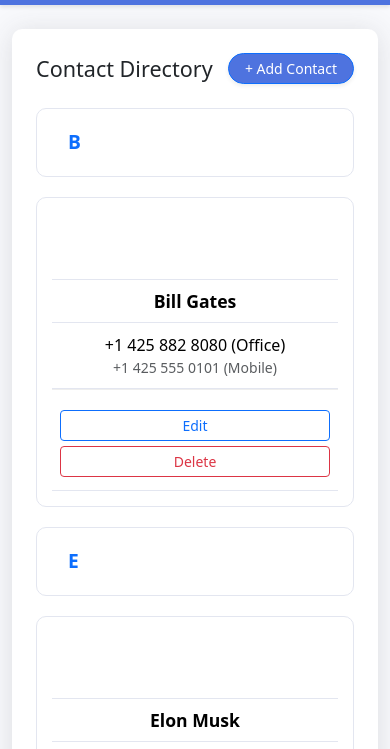
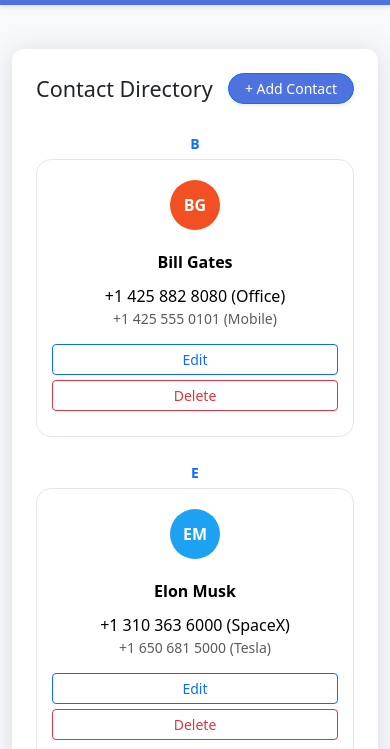
Before and after one commit to OverdrafT/PhoneBook, a plain HTML site: page index.html in a window 390 px wide. Shown: the part 51-800 px from the top of the page. Drawn offline with nearby package versions, Linux system fonts and the light colour scheme.

Commit message:
Refactor CSS styles for layout and responsiveness
Updated styles for main, footer, navbar, card, and avatar-circle. Adjusted media queries for better responsiveness.

```diff
--- a/css/style.css
+++ b/css/style.css
@@ -1,74 +1,56 @@
 body { background-color: #f8f9fc; }
-main { flex: 1 0 auto; }
-footer { background-color: white; border-top: 1px solid #e3e6f0; }
+main { flex: 1 0 auto; padding-top: 20px; }
+footer { background-color: white; border-top: 1px solid #e3e6f0; padding: 20px 0; }
 
-.navbar {
-    background-color: #4e73df !important;
-    box-shadow: 0 2px 4px rgba(0,0,0,0.1);
+.navbar { background-color: #4e73df !important; box-shadow: 0 2px 4px rgba(0,0,0,0.1); }
+.card { border: none; border-radius: 12px; box-shadow: 0 0.15rem 1.75rem 0 rgba(58, 59, 69, 0.15); }
+
+.avatar-circle {
+    width: 45px; height: 45px; color: white !important; border-radius: 50%;
+    display: flex; align-items: center; justify-content: center;
+    font-weight: bold; font-size: 1rem; text-transform: uppercase;
 }
 
-.card {
-    border: none;
-    border-radius: 10px;
-    box-shadow: 0 0.15rem 1.75rem 0 rgba(58, 59, 69, 0.15);
-}
-
-.avatar-circle {
-    width: 40px; height: 40px;
-    color: white; border-radius: 50%;
-    display: flex; align-items: center; justify-content: center;
-    font-weight: bold; text-transform: uppercase;
-}
-
+.bg-musk   { background-color: #1da1f2 !important; }
+.bg-gates  { background-color: #f25022 !important; }
+.bg-bezos  { background-color: #ff9900 !important; }
+.bg-reeves { background-color: #6c757d !important; }
+.bg-zuck   { background-color: #1877f2 !important; }
 
 @media (min-width: 577px) {
     .contact-table { table-layout: fixed; width: 100%; }
-    .contact-table th:nth-child(1) { width: 60px; }
-    .contact-table th:nth-child(2) { width: 25%; }
-    .contact-table th:nth-child(4) { width: 130px; }
+    .contact-table th:nth-child(1), .contact-table td:nth-child(1) { width: 70px; }
+    .contact-table th:nth-child(2), .contact-table td:nth-child(2) { width: 25%; }
 }
 
 @media (max-width: 576px) {
-    .contact-table,
-    .contact-table thead,
-    .contact-table tbody,
-    .contact-table th,
-    .contact-table td,
-    .contact-table tr {
+    .contact-table, .contact-table tbody, .contact-table tr, .contact-table td {
         display: block !important;
         width: 100% !important;
     }
 
     .contact-table thead { display: none !important; }
 
-    .contact-table tr {
+    .contact-table tr:not(.table-secondary) {
         margin-bottom: 20px;
-        border: 1px solid #e3e6f0;
-        border-radius: 10px;
-        background: white;
+        border: 1px solid #e3e6f0 !important;
+        border-radius: 15px;
+        background: white !important;
         padding: 15px;
     }
 
+    .contact-table td { border: none !important; padding: 5px 0 !important; text-align: center !important; }
+
     .contact-table td:nth-child(1) {
-        text-align: center !important;
-    }
-    .contact-table .avatar-circle { margin: 0 auto 10px; }
-
-    .contact-table td:nth-child(2) {
-        text-align: center !important;
-        font-weight: bold;
-        font-size: 1.1rem;
+        display: flex !important;
+        justify-content: center !important;
+        background: transparent !important;
     }
 
-    .contact-table td:nth-child(3) {
-        text-align: center !important;
-        padding: 10px 0 !important;
-    }
-
-    .contact-table td:nth-child(4) {
-        text-align: center !important;
-        border-top: 1px solid #eee;
-        padding-top: 15px !important;
+    .avatar-circle {
+        margin-bottom: 10px;
+        width: 50px !important;
+        height: 50px !important;
     }
 
     .contact-table .btn {
@@ -76,11 +58,4 @@
         width: 100% !important;
         margin: 5px 0 !important;
     }
-
-    .contact-table .table-secondary td {
-        text-align: left !important;
-        background: none !important;
-        font-size: 1.2rem;
-        border: none !important;
-    }
 }
```
